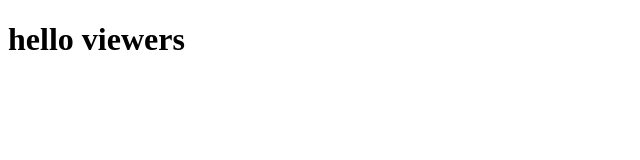
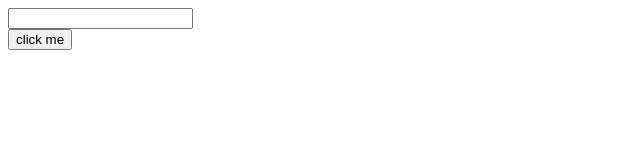
Before and after one commit to Navid-PH/my-first-website, a plain HTML site: page index.html in a window 1280 px wide. Shown: the whole page, without its empty margins (0-640 px from the left). Drawn offline with Linux system fonts and the light colour scheme.

Commit message:
done-adding

```diff
--- a/index.html
+++ b/index.html
@@ -1,11 +1,3 @@
-<!DOCTYPE html>
-<html lang="en">
-<head>
-    <meta charset="UTF-8">
-    <meta name="viewport" content="width=device-width, initial-scale=1.0">
-    <title>Document</title>
-</head>
-<body>
-    <h1>hello viewers</h1>
-</body>
-</html>
+<input type="text">
+<br>
+<button>click me</button>
```
